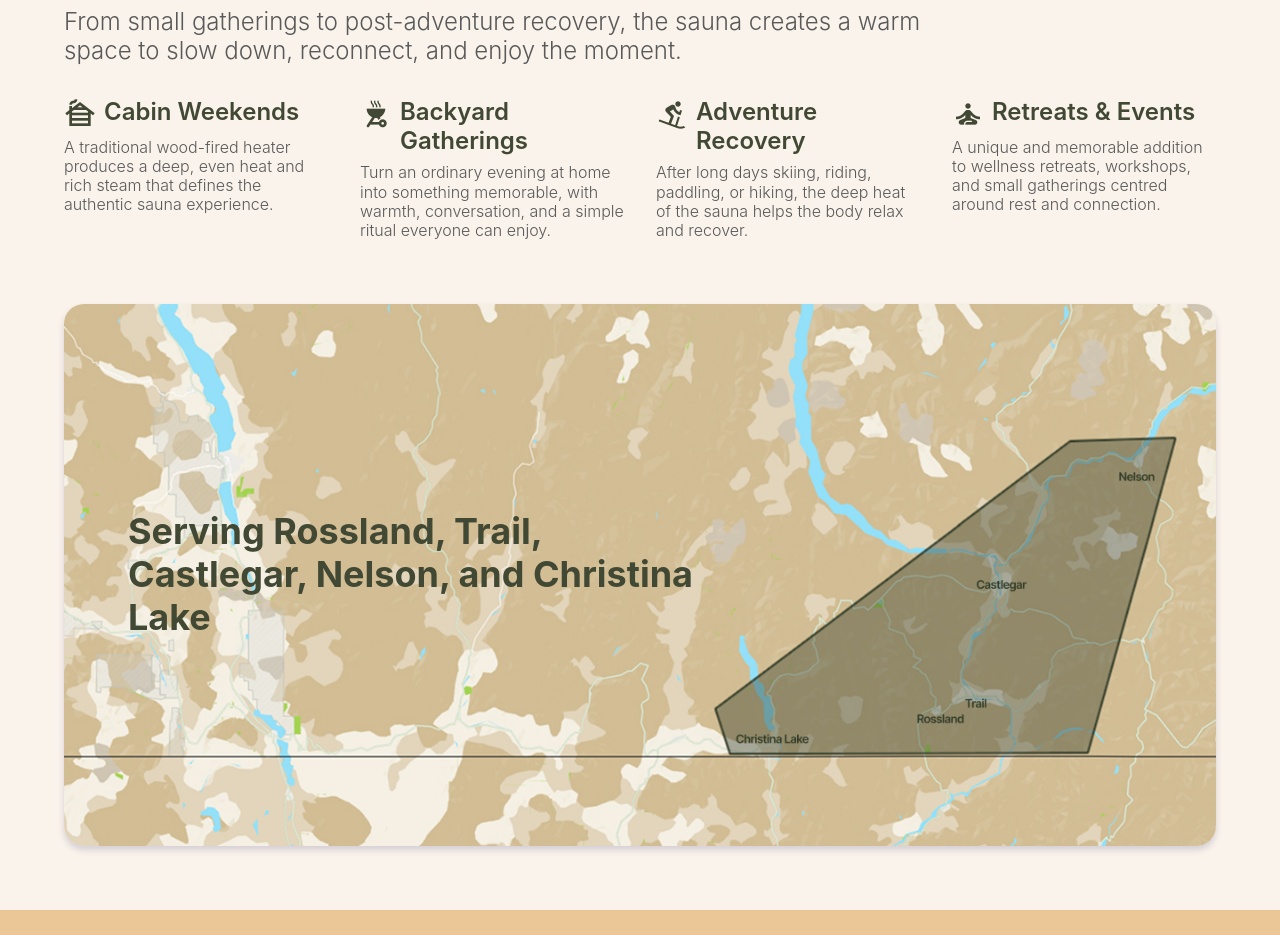
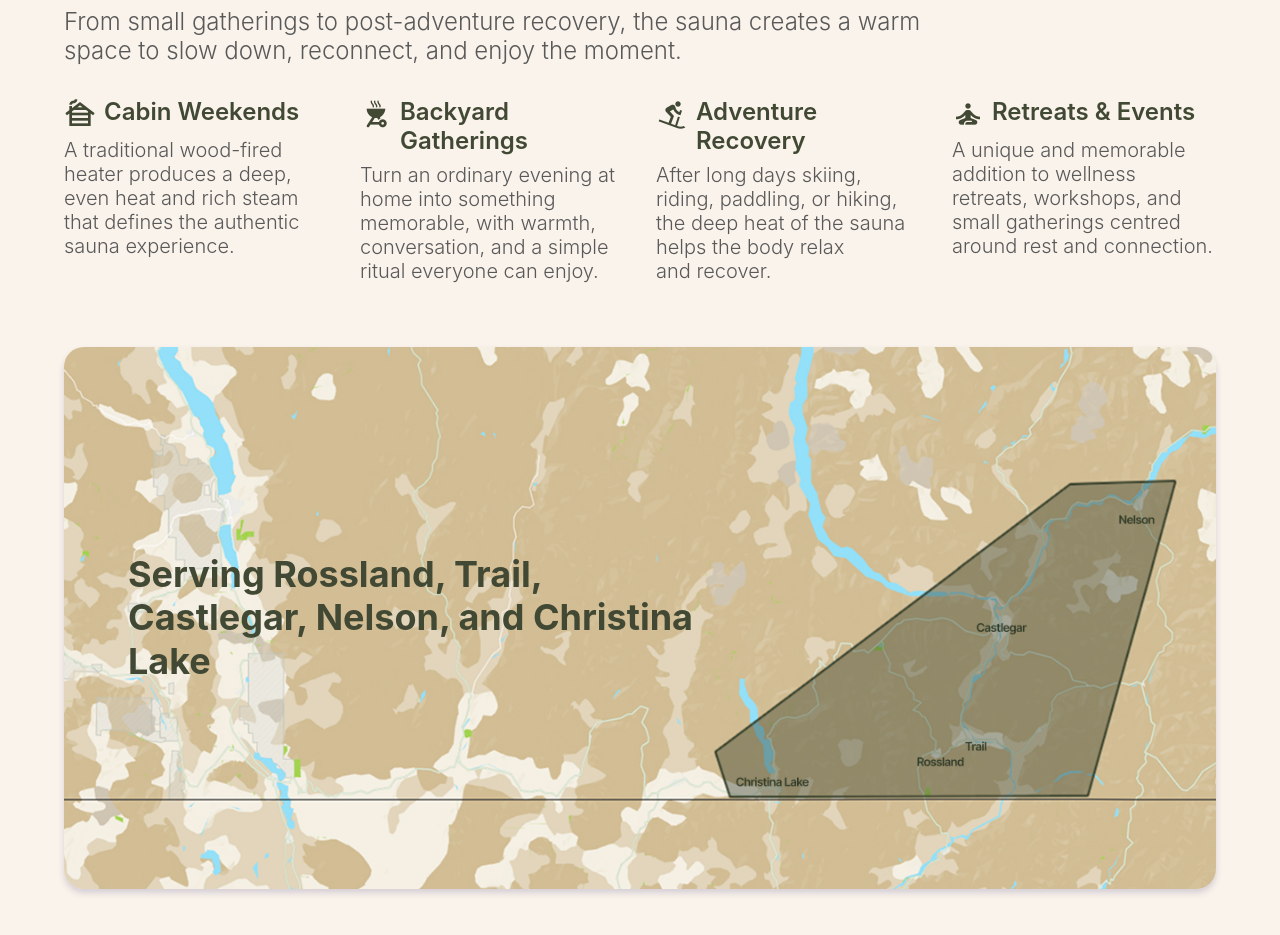
Before and after one commit to PullRequestTimeout/ophir-saunas, a SvelteKit app: page /about in a window 1280 px wide. Shown: the part 2800-3735 px from the top of the page. Built offline with nearby package versions, Linux system fonts and the light colour scheme.

Commit message:
:lipstick: Changed font size

```diff
--- a/src/routes/about/+page.svelte
+++ b/src/routes/about/+page.svelte
@@ -376,6 +376,10 @@
 		gap: var(--spacing-m);
 	}
 
+	section.whoitsfor div.whoitsfor-dotpoint > p {
+		font-size: var(--font-body-m);
+	}
+
 	@media (min-width: 768px) {
 		section.whoitsfor div.whoitsfor-dotpoints {
 			grid-template-columns: 1fr 1fr;
```
